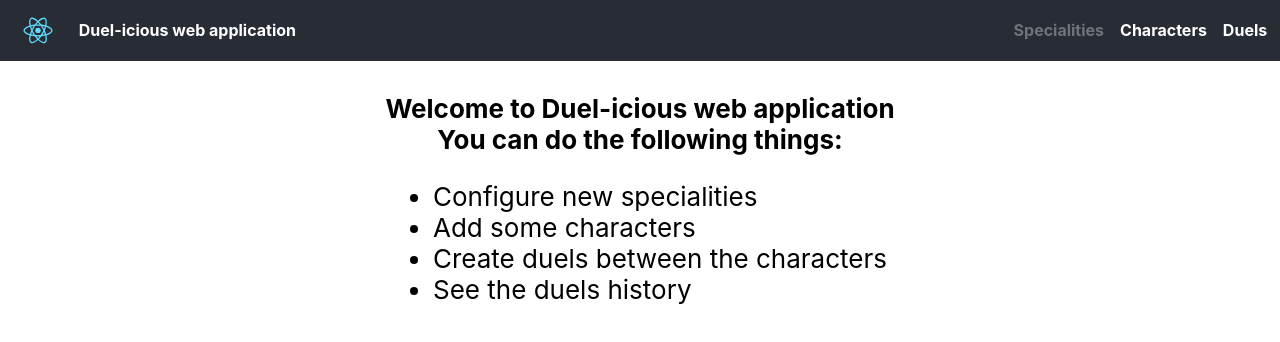
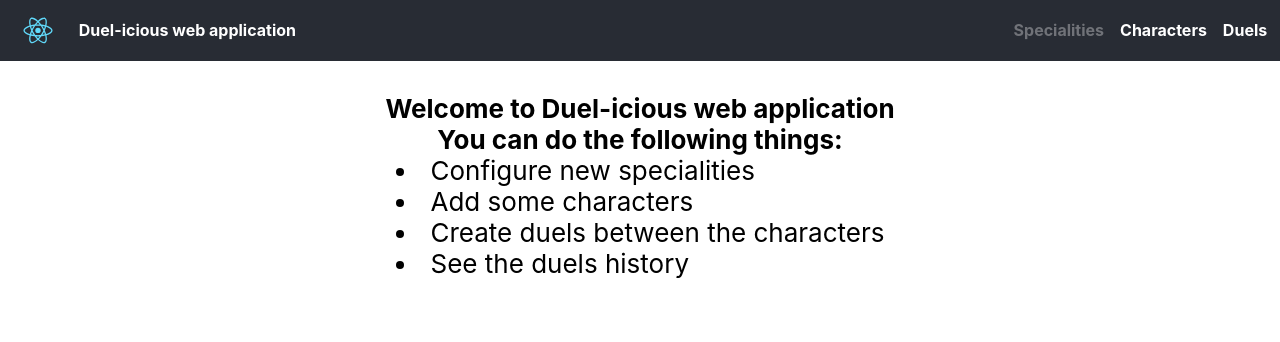
Before and after one commit to pillowslept/duel-icious, a React (Create React App) app: page / in a window 1280 px wide. Shown: the top 342 px of the page. Built offline with nearby package versions, Linux system fonts and the light colour scheme.

Commit message:
Views updated with styled-components.

```diff
--- a/src/views/Characters.js
+++ b/src/views/Character/Characters.js
@@ -1,6 +1,6 @@
 import React, { Component } from 'react';
-import AddCharacter from '../components/AddCharacter';
-import CharacterList from '../components/CharacterList';
+import AddCharacter from 'components/AddCharacter';
+import CharacterList from 'components/CharacterList';
 
 export class Characters extends Component {
   render() {
--- a/src/views/Duels.js
+++ b/src/views/Duels/Duels.js
@@ -1,7 +1,7 @@
 import React, { Component } from 'react';
-import StartDuel from '../components/StartDuel';
-import Duel from '../components/Duel';
-import DuelHistory from '../components/DuelHistory';
+import StartDuel from 'components/StartDuel';
+import Duel from 'components/Duel';
+import DuelHistory from 'components/DuelHistory';
 
 export class Duels extends Component {
   render() {
--- /dev/null
+++ b/src/views/Home/Home.css.js
@@ -0,0 +1,11 @@
+import styled from 'styled-components';
+
+export const Container = styled.div`
+  display: flex;
+  flex-direction: column;
+  align-items: center;
+`;
+
+export const Options = styled.div`
+  text-align: left;
+`;
--- a/src/views/Home.js
+++ b/src/views/Home/Home.js
@@ -1,22 +1,16 @@
 import React, { Component } from 'react';
-
-const result = {
-  display: 'flex',
-  flexDirection: 'column',
-  alignItems: 'center',
-};
-
-const list = {
-  textAlign: 'left',
-};
+import {
+  Container,
+  Options,
+} from './Home.css';
 
 export class Home extends Component {
   render() {
     return (
-      <div style={result}>
+      <Container>
         <strong>Welcome to Duel-icious web application</strong>
         <strong>You can do the following things:</strong>
-        <ul style={list}>
+        <Options>
           <li>
             Configure new specialities
           </li>
@@ -29,8 +23,8 @@ export class Home extends Component {
           <li>
             See the duels history
           </li>
-        </ul>
-      </div>
+        </Options>
+      </Container>
     );
   }
 }
--- a/src/views/Specialities.js
+++ b/src/views/Specialities/Specialities.js
@@ -1,6 +1,6 @@
 import React, { Component } from 'react';
-import AddSpeciality from '../components/AddSpeciality';
-import SpecialityList from '../components/SpecialityList';
+import AddSpeciality from 'components/AddSpeciality';
+import SpecialityList from 'components/SpecialityList';
 
 export class Specialities extends Component {
   render() {
```
Also changed, not shown: src/App.js (+4 -4 lines).
